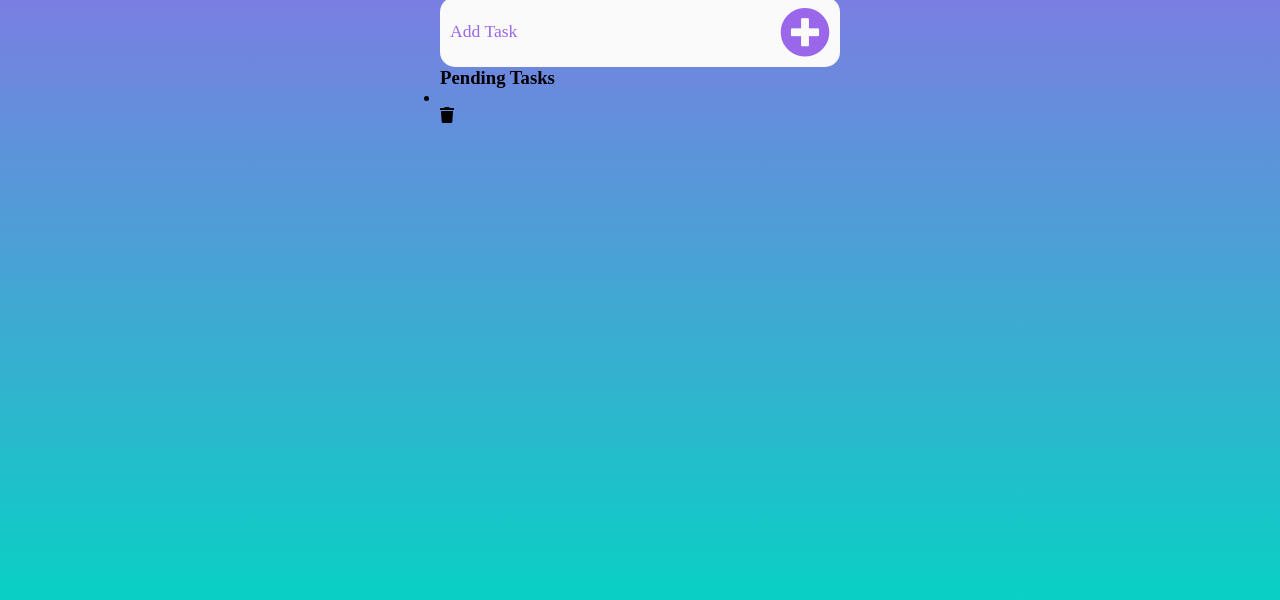
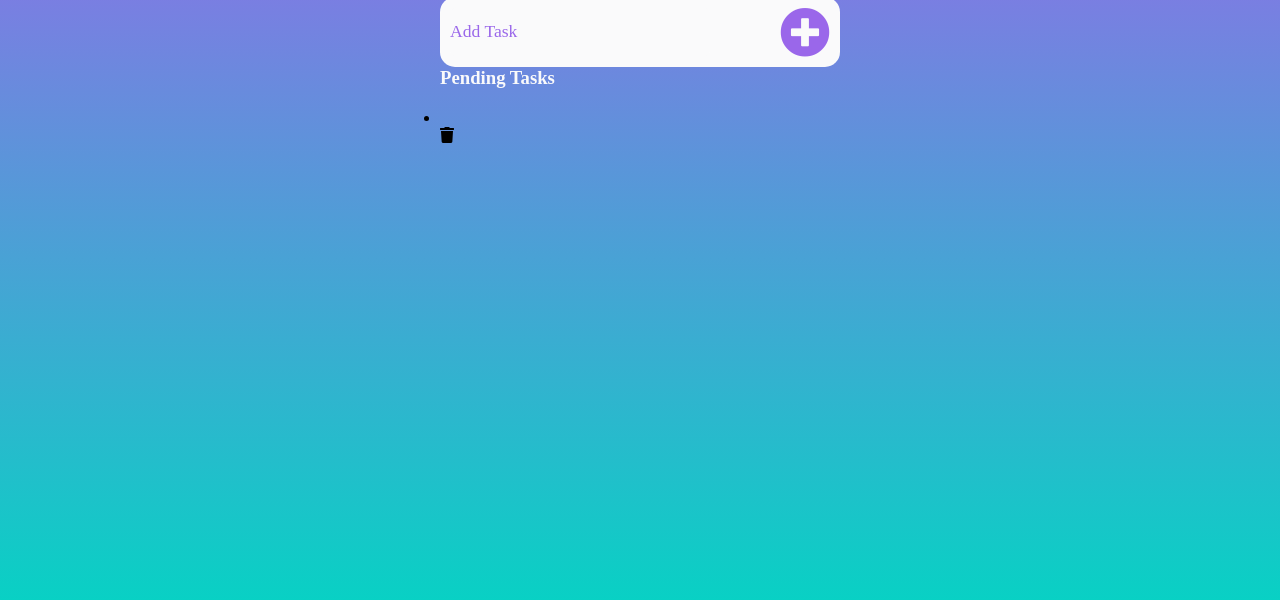
Before and after one commit to Carlos-Gabriel-Rojas/Task_Manager_App, a plain HTML site: page index.html in a window 1280 px wide. Shown: the part 174-774 px from the top of the page. Drawn offline with Linux system fonts and the light colour scheme.

Commit message:
added color and margin to taskSection h3

```diff
--- a/style.css
+++ b/style.css
@@ -78,7 +78,8 @@ padding: 50px 0 5px 0;
 /* task section */
 
 .taskSection h3{
-
+    color: var(--color1);
+    margin-bottom: 20px;
 }
 
 .taskSection li{
```
